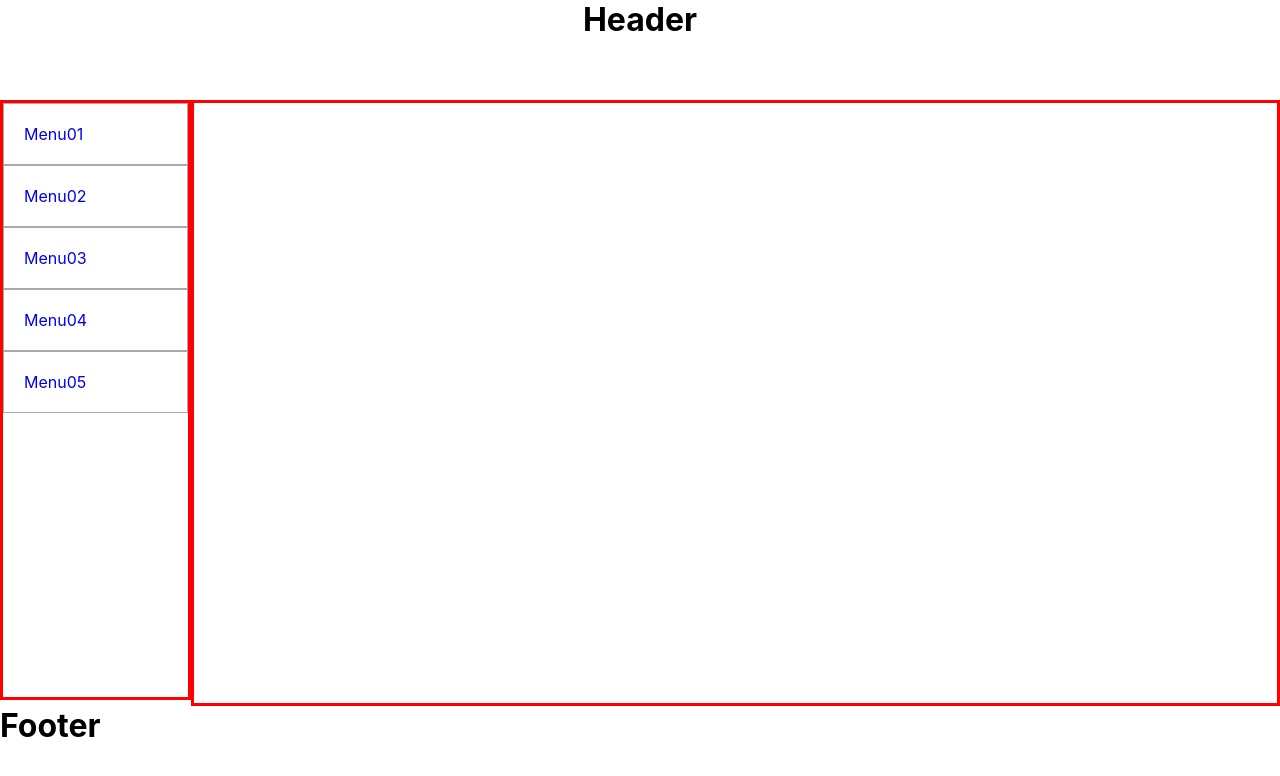
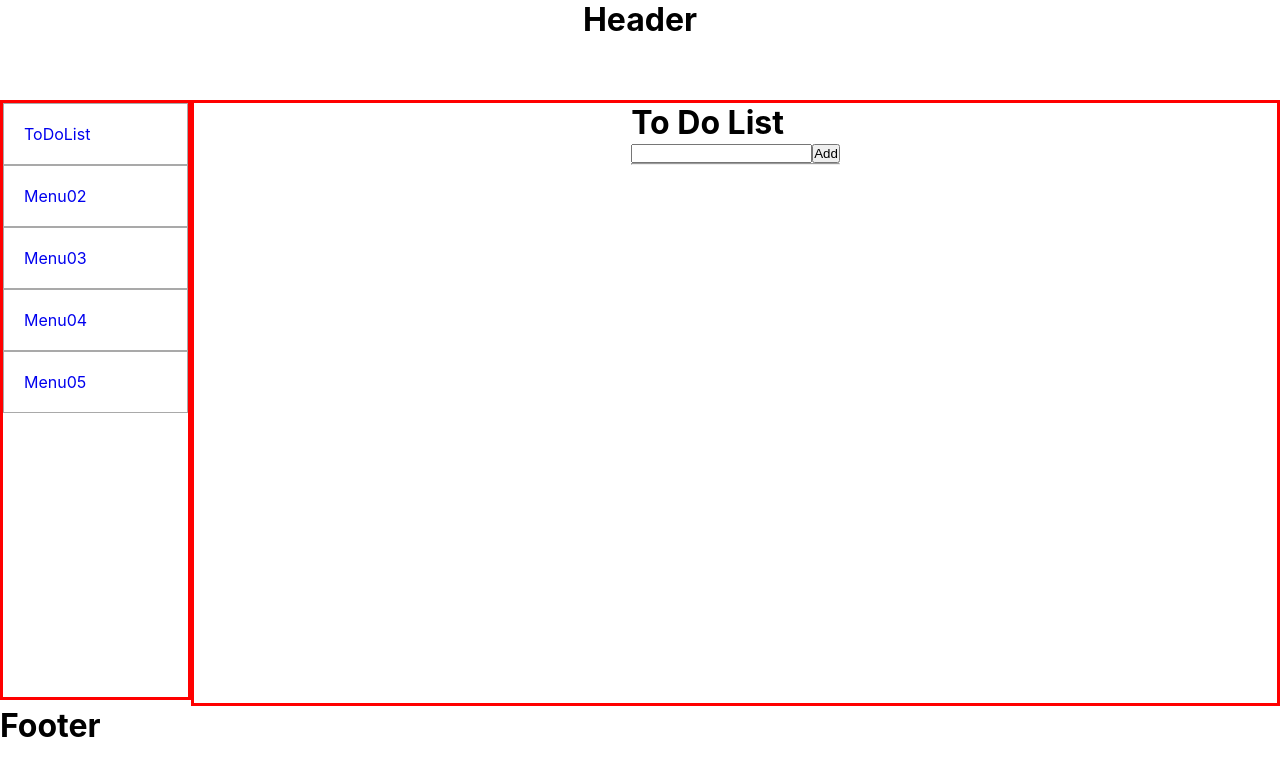
Before and after one commit to bigveloper/practice_layout, a React (Create React App) app: page /todolist in a window 1280 px wide. Shown: the top 776 px of the page. Built offline with nearby package versions, Linux system fonts and the light colour scheme.

Commit message:
test ToDoList

```diff
--- a/src/layout/Sidebar.jsx
+++ b/src/layout/Sidebar.jsx
@@ -18,7 +18,7 @@ function Sidebar() {
         <div style={style}>
             <ul>
                 <li>
-                    <Link to="/menu01">Menu01</Link>
+                    <Link to="/todolist">ToDoList</Link>
                 </li>
                 <li>
                     <Link to="/menu02">Menu02</Link>
--- a/src/pages/Menu01.jsx
+++ /dev/null
@@ -1,9 +0,0 @@
-/**
- * @description Menu01
- */
-
-function Menu01() {
-    return <h1>Menu01</h1>;
-}
-
-export default Menu01;
--- /dev/null
+++ b/src/pages/ToDoList.jsx
@@ -0,0 +1,41 @@
+import { useState, useEffect } from 'react';
+/**
+ * @description ToDoList
+ */
+
+function ToDoList() {
+    const [value, setValue] = useState('');
+    const [list, setList] = useState([]);
+
+    const onChange = (e) => setValue(e.target.value);
+
+    const onClick = () => {
+        if (!value) {
+            alert('write your todos');
+            return;
+        }
+
+        setList((prevState) => [...prevState, value]);
+        setValue('');
+    };
+
+    useEffect(() => {
+        console.log(value);
+    }, [value]);
+
+    return (
+        <div>
+            <h1>To Do List</h1>
+            <input value={value} onChange={onChange} />
+            <button onClick={onClick}>Add</button>
+            <hr />
+            {list.map((item, index) => (
+                <div key={index}>
+                    <input value={item} readOnly />
+                </div>
+            ))}
+        </div>
+    );
+}
+
+export default ToDoList;
--- a/src/router/Router.jsx
+++ b/src/router/Router.jsx
@@ -1,5 +1,5 @@
 import { Route, Switch } from 'react-router-dom';
-import Menu01 from '../pages/Menu01';
+import ToDoList from '../pages/ToDoList';
 import Menu02 from '../pages/Menu02';
 import Menu03 from '../pages/Menu03';
 import Menu04 from '../pages/Menu04';
@@ -12,7 +12,7 @@ import Menu05 from '../pages/Menu05';
 function Router() {
     return (
         <Switch>
-            <Route path="/menu01" component={Menu01} />
+            <Route path="/todolist" component={ToDoList} />
             <Route path="/menu02" component={Menu02} />
             <Route path="/menu03" component={Menu03} />
             <Route path="/menu04" component={Menu04} />
```
